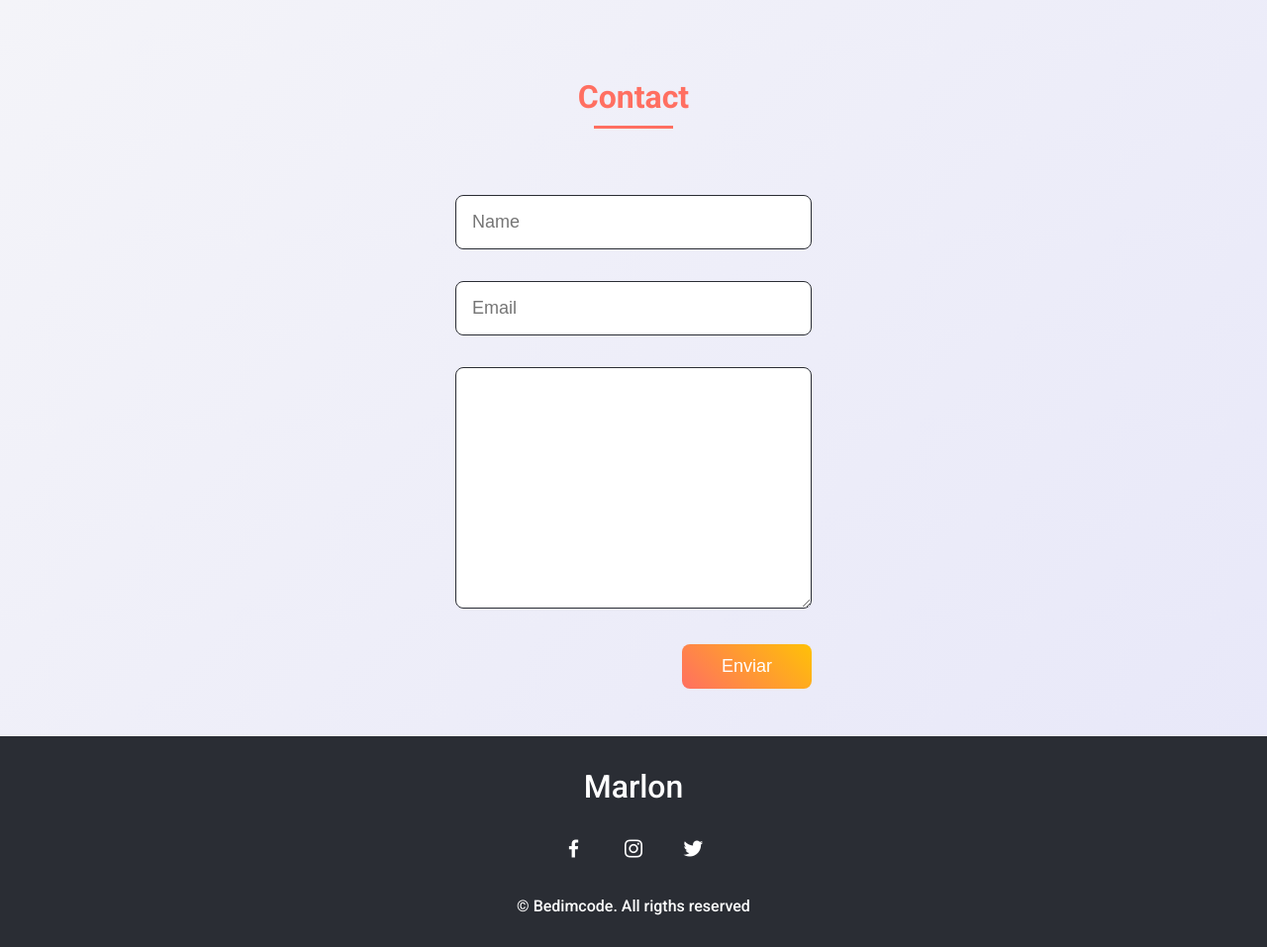
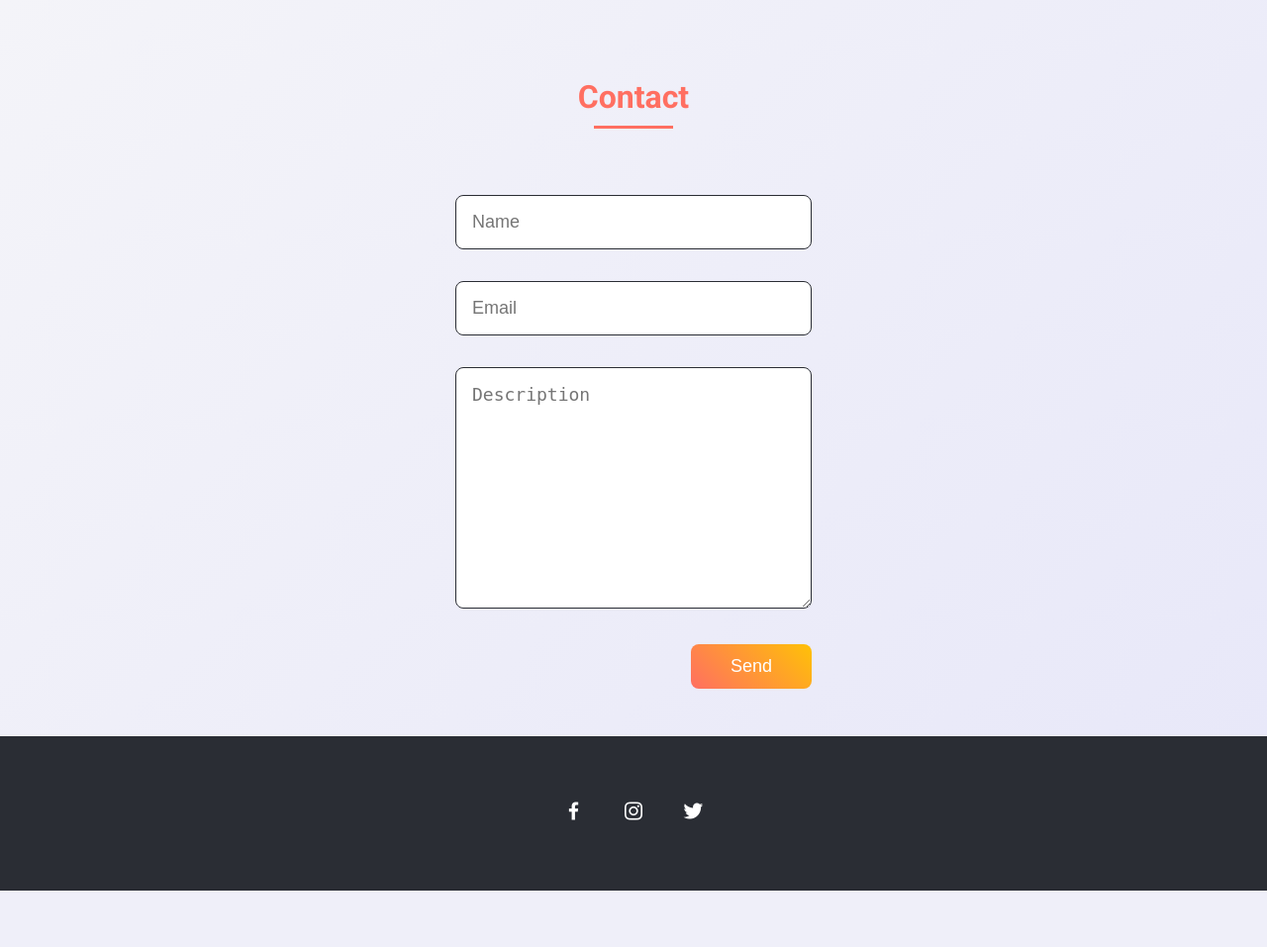
Before and after one commit to saad1901/Portfolio-FullStack-Django, a Django app: template templates/index3.html in a window 1280 px wide. Shown: the part 1995-2952 px from the top of the page at 99% size. After the commit the page ends 2895 px from the top, so only its background shows below. Run offline with Django 5.2, Linux system fonts and the light colour scheme; the template is opened without the code that fills it: values that come from a table or form of the project are taken from there, others are empty; data comes from the database, SQL or seed files in the repository; both versions use the stored data as it was after the commit.

Commit message:
updated code

```diff
--- a/static/css/style-blue.css
+++ b/static/css/style-blue.css
@@ -130,6 +130,7 @@
   justify-content: space-between;
   align-items: center;
   font-weight: var(--font-medium);
+
 }
 @media screen and (max-width: 767px) {
   .nav__menu {
--- a/templates/index3.html
+++ b/templates/index3.html
@@ -35,7 +35,6 @@
     </header>
 
     <main class="l-main">
-        <!--===== HOME =====-->
         <section class="home bd-grid" id="home">
             <div class="home__data">
                 <h1 class="home__title">Hi,<br>I'am <span class="home__title-color">{{user.first_name}}
@@ -46,8 +45,9 @@
             <div class="home__social">
                 <a target="_blank" href="https://www.linkedin.com/in/{{user.linkedin}}/" class="home__social-icon"><i
                         class='bx bxl-linkedin'></i></a>
-                <a href="" class="home__social-icon"><i class='bx bxl-behance'></i></a>
                 <a href="" class="home__social-icon"><i class='bx bxl-github'></i></a>
+                <a href="" class="home__social-icon"><i class='bx bxl-twitter'></i></a>
+                <a href="" class="home__social-icon"><i class='bx bxl-instagram'></i></a>
             </div>
 
             <div class="home__img">
@@ -111,12 +111,13 @@
 
             <div class="work__container bd-grid">
                 {% for project in projects %}
-                <a href="" class="work__img">
+                <a href="{% url 'project' project.id %}" class="work__img">
                     {% if project.image %}
                     <img src="{{project.image.url}}" alt="No Image">
                     <p>{{project.name}}</p>
                     {% else %}
-                    <img src="/static/images/cf8a70264efe1c12522359db0501c99f.jpg" class="project-image" alt="{{ project.name }}">
+                    <img src="/static/images/cf8a70264efe1c12522359db0501c99f.jpg" class="project-image"
+                        alt="{{ project.name }}">
                     {% endif %}
                 </a>
                 {% endfor %}
@@ -128,11 +129,16 @@
             <h2 class="section-title">Contact</h2>
 
             <div class="contact__container bd-grid">
-                <form action="" class="contact__form">
-                    <input type="text" placeholder="Name" class="contact__input">
-                    <input type="mail" placeholder="Email" class="contact__input">
-                    <textarea name="" id="" cols="0" rows="10" class="contact__input"></textarea>
-                    <input type="button" value="Enviar" class="contact__button button">
+                <form method="post" class="contact__form">
+                    {% csrf_token %}
+                    <input type="text" placeholder="Name" name="fullname" class="contact__input" required>
+                    <input type="mail" placeholder="Email" name="email" class="contact__input" required>
+                    <textarea cols="0" rows="10" name="message" placeholder="Description" required
+                        class="contact__input"></textarea>
+                    <button class="contact__button button" name="sendmsg" id="sendmsg" type="submit">
+                        <ion-icon name="paper-plane"></ion-icon>
+                        <span>Send</span>
+                    </button>
                 </form>
             </div>
         </section>
@@ -140,13 +146,12 @@
 
     <!--===== FOOTER =====-->
     <footer class="footer">
-        <p class="footer__title">Marlon</p>
+        <p class="footer__title">{{user.username}}</p>
         <div class="footer__social">
             <a href="#" class="footer__icon"><i class='bx bxl-facebook'></i></a>
             <a href="#" class="footer__icon"><i class='bx bxl-instagram'></i></a>
             <a href="#" class="footer__icon"><i class='bx bxl-twitter'></i></a>
         </div>
-        <p class="footer__copy">&#169; Bedimcode. All rigths reserved</p>
     </footer>
 
 
--- a/templates/project.html
+++ b/templates/project.html
@@ -239,7 +239,7 @@
         {% else %}
         <div></div>
         {% endif %}
-        <a href="{% url 'projects' %}" class="nav-btn">
+        <a href="/{{user.username}}" class="nav-btn">
             <i class="fas fa-chevron-left me-2"></i> Back to Projects
         </a>
         {% if next_project %}
```
Also changed, not shown: db (2).sqlite3.
